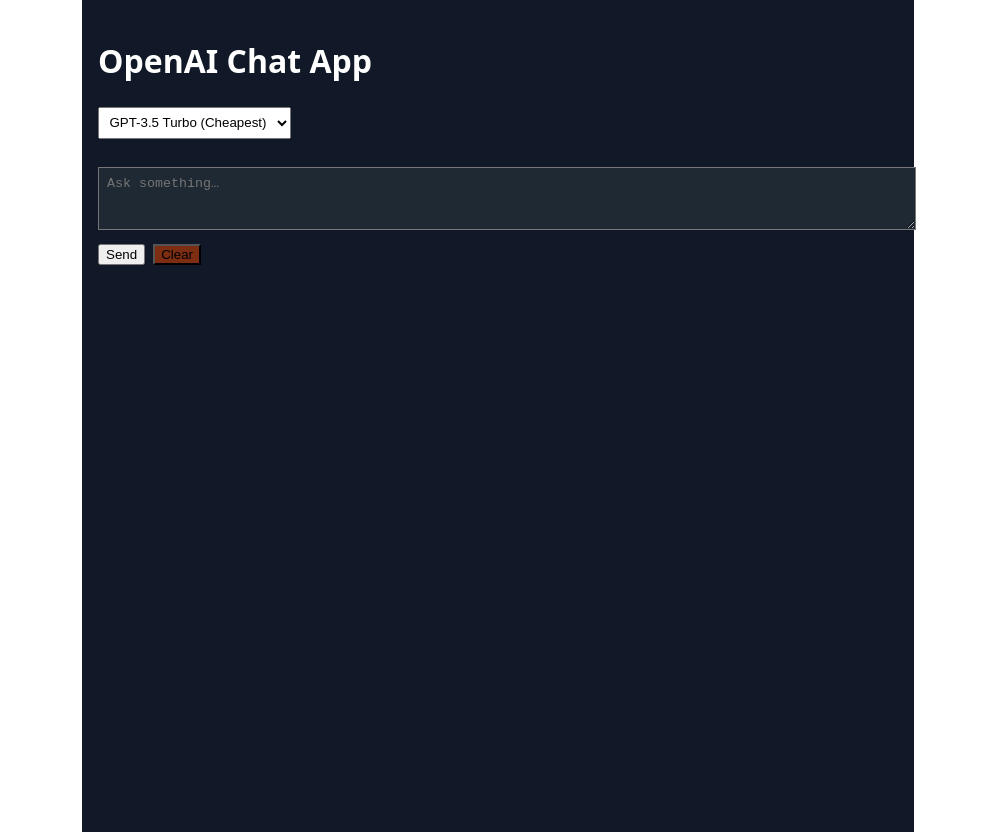
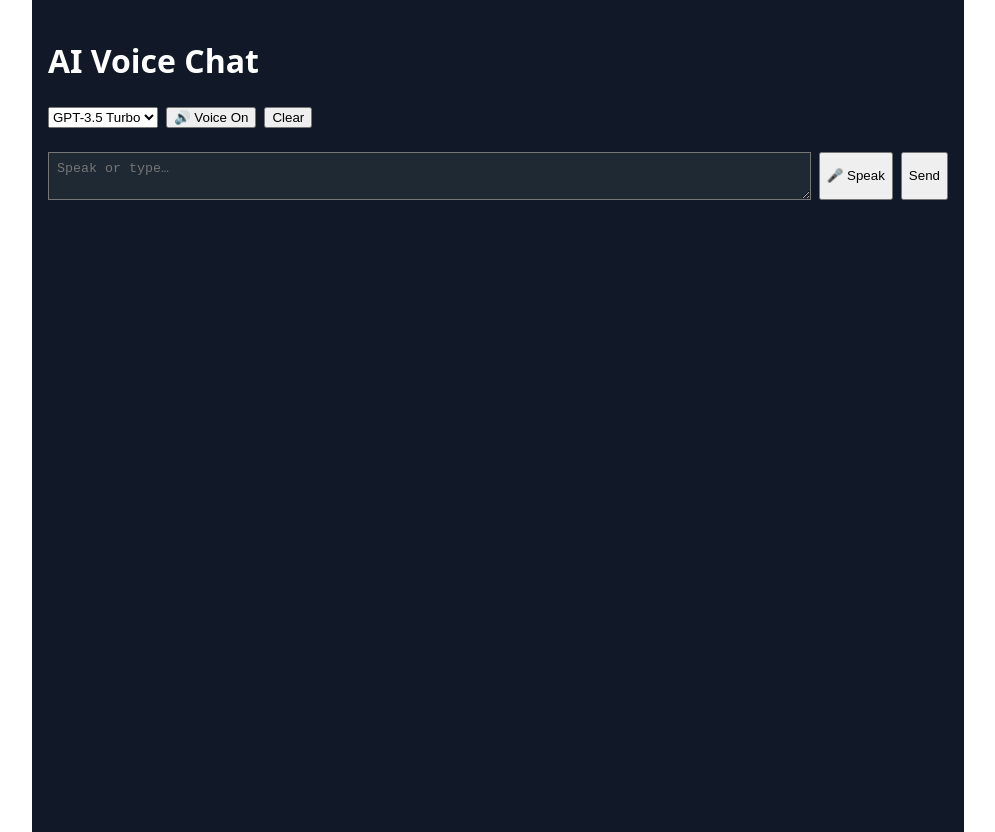
Before and after one commit to Moskilandia/gemini-text-app, a React (Vite) app: page / in a window 1280 px wide. Shown: the whole page, without its empty margins (142-1137 px from the left). Built offline with nearby package versions, Linux system fonts and the light colour scheme.

Commit message:
Add speech recognition and text-to-speech features

```diff
--- a/src/App.tsx
+++ b/src/App.tsx
@@ -13,10 +13,15 @@
   const [input, setInput] = useState("");
   const [streaming, setStreaming] = useState(false);
   const [model, setModel] = useState("gpt-3.5-turbo");
+  const [listening, setListening] = useState(false);
+  const [voiceEnabled, setVoiceEnabled] = useState(true);
 
   const bottomRef = useRef<HTMLDivElement>(null);
+  const recognitionRef = useRef<any>(null);
 
-  // Load saved chat + model
+  /* =====================
+     Load persisted state
+  ===================== */
   useEffect(() => {
     const savedChat = localStorage.getItem(STORAGE_KEY);
     const savedModel = localStorage.getItem(MODEL_KEY);
@@ -25,13 +30,63 @@
     if (savedModel) setModel(savedModel);
   }, []);
 
-  // Persist chat + model
+  /* =====================
+     Persist state
+  ===================== */
   useEffect(() => {
     localStorage.setItem(STORAGE_KEY, JSON.stringify(messages));
     localStorage.setItem(MODEL_KEY, model);
     bottomRef.current?.scrollIntoView({ behavior: "smooth" });
   }, [messages, model]);
 
+  /* =====================
+     Speech Recognition
+  ===================== */
+  function startListening() {
+    const SpeechRecognition =
+      (window as any).SpeechRecognition ||
+      (window as any).webkitSpeechRecognition;
+
+    if (!SpeechRecognition) {
+      alert("Speech recognition not supported in this browser.");
+      return;
+    }
+
+    const recognition = new SpeechRecognition();
+    recognition.lang = "en-US";
+    recognition.interimResults = false;
+    recognition.continuous = false;
+
+    recognition.onstart = () => setListening(true);
+    recognition.onend = () => setListening(false);
+
+    recognition.onresult = (event: any) => {
+      const transcript = event.results[0][0].transcript;
+      setInput(transcript);
+    };
+
+    recognition.start();
+    recognitionRef.current = recognition;
+  }
+
+  /* =====================
+     Text-to-Speech
+  ===================== */
+  function speak(text: string) {
+    if (!voiceEnabled) return;
+
+    const utterance = new SpeechSynthesisUtterance(text);
+    utterance.rate = 1;
+    utterance.pitch = 1;
+    utterance.lang = "en-US";
+
+    window.speechSynthesis.cancel();
+    window.speechSynthesis.speak(utterance);
+  }
+
+  /* =====================
+     Send Message (Streaming)
+  ===================== */
   async function sendMessage() {
     if (!input.trim() || streaming) return;
 
@@ -55,6 +110,7 @@
     if (!reader) return;
 
     const decoder = new TextDecoder();
+    let fullResponse = "";
 
     while (true) {
       const { value, done } = await reader.read();
@@ -66,11 +122,13 @@
       for (const line of lines) {
         if (line.startsWith("data: ")) {
           const token = line.replace("data: ", "");
+          fullResponse += token;
+
           setMessages((prev) => {
             const updated = [...prev];
             updated[updated.length - 1] = {
               role: "assistant",
-              content: updated[updated.length - 1].content + token,
+              content: fullResponse,
             };
             return updated;
           });
@@ -79,6 +137,7 @@
     }
 
     setStreaming(false);
+    speak(fullResponse);
   }
 
   function clearChat() {
@@ -86,21 +145,26 @@
     setMessages([]);
   }
 
+  /* =====================
+     UI
+  ===================== */
   return (
     <div style={styles.container}>
-      <h1>OpenAI Chat App</h1>
+      <h1>AI Voice Chat</h1>
 
-      {/* Model selector */}
-      <select
-        value={model}
-        onChange={(e) => setModel(e.target.value)}
-        style={styles.select}
-      >
-        <option value="gpt-3.5-turbo">GPT-3.5 Turbo (Cheapest)</option>
+      <div style={styles.controls}>
+        <select value={model} onChange={(e) => setModel(e.target.value)}>
+          <option value="gpt-3.5-turbo">GPT-3.5 Turbo</option>
           <option value="gpt-4o-mini">GPT-4o Mini</option>
-        <option value="gpt-4o">GPT-4o (Paid)</option>
-        <option value="gpt-4">GPT-4 (Paid)</option>
+          <option value="gpt-4o">GPT-4o</option>
         </select>
+
+        <button onClick={() => setVoiceEnabled(!voiceEnabled)}>
+          {voiceEnabled ? "🔊 Voice On" : "🔇 Voice Off"}
+        </button>
+
+        <button onClick={clearChat}>Clear</button>
+      </div>
 
       <div style={styles.chat}>
         {messages.map((m, i) => (
@@ -115,29 +179,26 @@
             }}
           >
             {m.content}
-            {streaming && i === messages.length - 1 && (
-              <span> ▍</span>
-            )}
           </div>
         ))}
         <div ref={bottomRef} />
       </div>
 
+      <div style={styles.inputRow}>
         <textarea
           value={input}
           onChange={(e) => setInput(e.target.value)}
-        placeholder="Ask something…"
-        rows={3}
+          placeholder="Speak or type…"
+          rows={2}
           style={styles.input}
         />
 
-      <div style={{ display: "flex", gap: "0.5rem" }}>
-        <button onClick={sendMessage} disabled={streaming}>
-          {streaming ? "Thinking…" : "Send"}
+        <button onClick={startListening}>
+          {listening ? "🎙️ Listening…" : "🎤 Speak"}
         </button>
 
-        <button onClick={clearChat} style={{ background: "#7c2d12" }}>
-          Clear
+        <button onClick={sendMessage} disabled={streaming}>
+          Send
         </button>
       </div>
     </div>
@@ -146,18 +207,23 @@
 
 const styles = {
   container: {
-    maxWidth: 800,
+    maxWidth: 900,
     margin: "0 auto",
     padding: "1rem",
     color: "white",
     background: "#111827",
     minHeight: "100vh",
   },
+  controls: {
+    display: "flex",
+    gap: "0.5rem",
+    marginBottom: "0.75rem",
+  },
   chat: {
     display: "flex",
     flexDirection: "column" as const,
     gap: "0.75rem",
-    marginBottom: "1rem",
+    marginBottom: "0.75rem",
   },
   bubble: {
     maxWidth: "80%",
@@ -165,15 +231,14 @@
     borderRadius: "12px",
     whiteSpace: "pre-wrap" as const,
   },
+  inputRow: {
+    display: "flex",
+    gap: "0.5rem",
+  },
   input: {
-    width: "100%",
-    marginBottom: "0.5rem",
+    flex: 1,
     padding: "0.5rem",
     background: "#1f2933",
     color: "white",
   },
-  select: {
-    marginBottom: "0.75rem",
-    padding: "0.4rem",
-  },
 };
```
Lines whose indentation alone changed are shown as unchanged.
